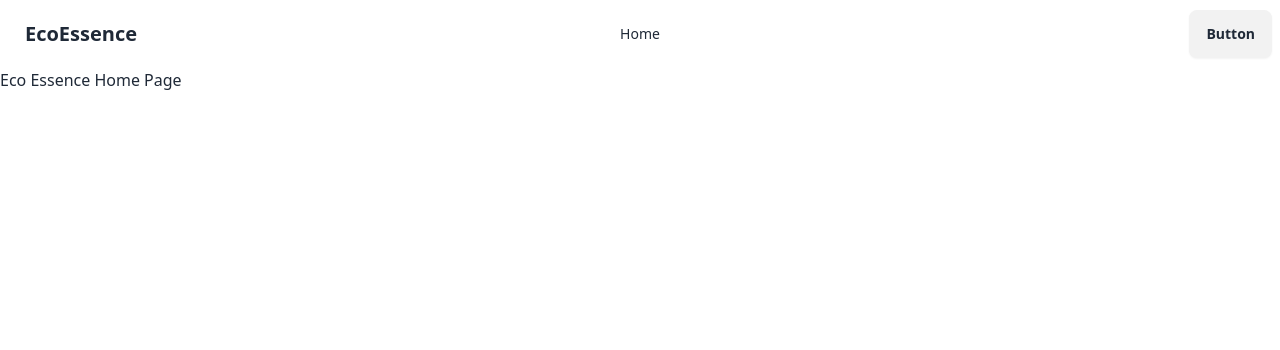
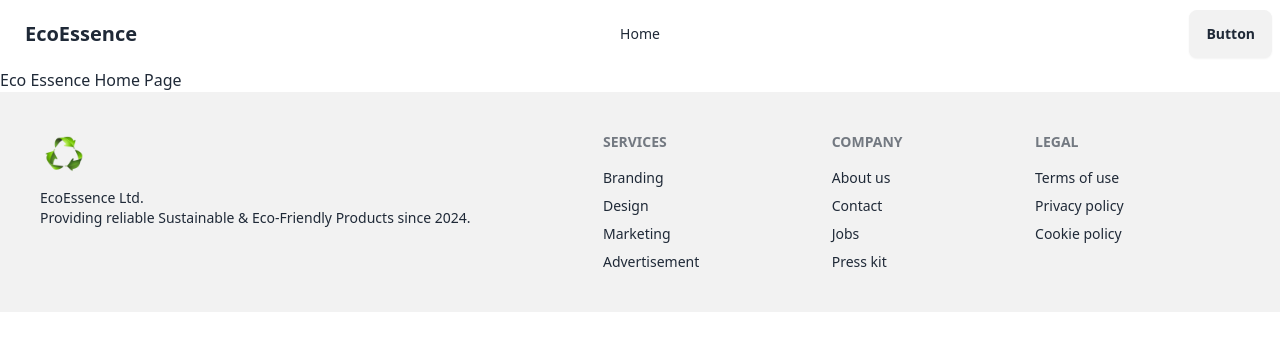
Before and after one commit to mdsabbiralmamon/eco-essence, a React (Vite) app in the folder ecoEssence-frontEnd/: page / in a window 1280 px wide. Shown: the top 350 px of the page. Built offline with nearby package versions, Linux system fonts and the light colour scheme.

Commit message:
feat: Add Footer component

```diff
--- a/ecoEssence-frontEnd/src/layout/Root/Root.jsx
+++ b/ecoEssence-frontEnd/src/layout/Root/Root.jsx
@@ -1,11 +1,13 @@
 import { Outlet } from "react-router-dom";
 import Navbar from "../../components/Navbar/Navbar";
+import Footer from "../../components/Footer/Footer";
 
 const Root = () => {
     return (
         <div>
             <Navbar />
             <Outlet />
+            <Footer />
         </div>
     );
 };
```
